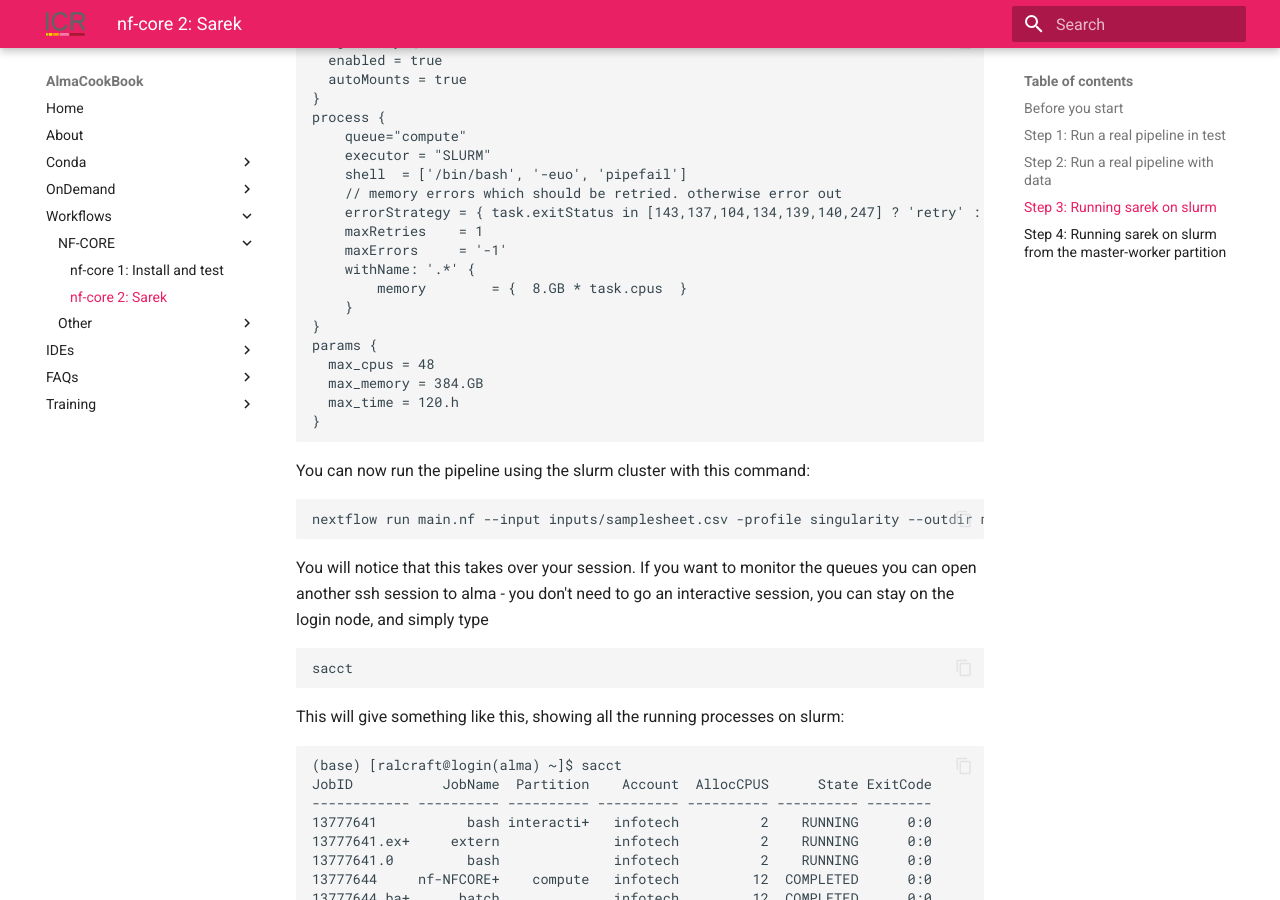
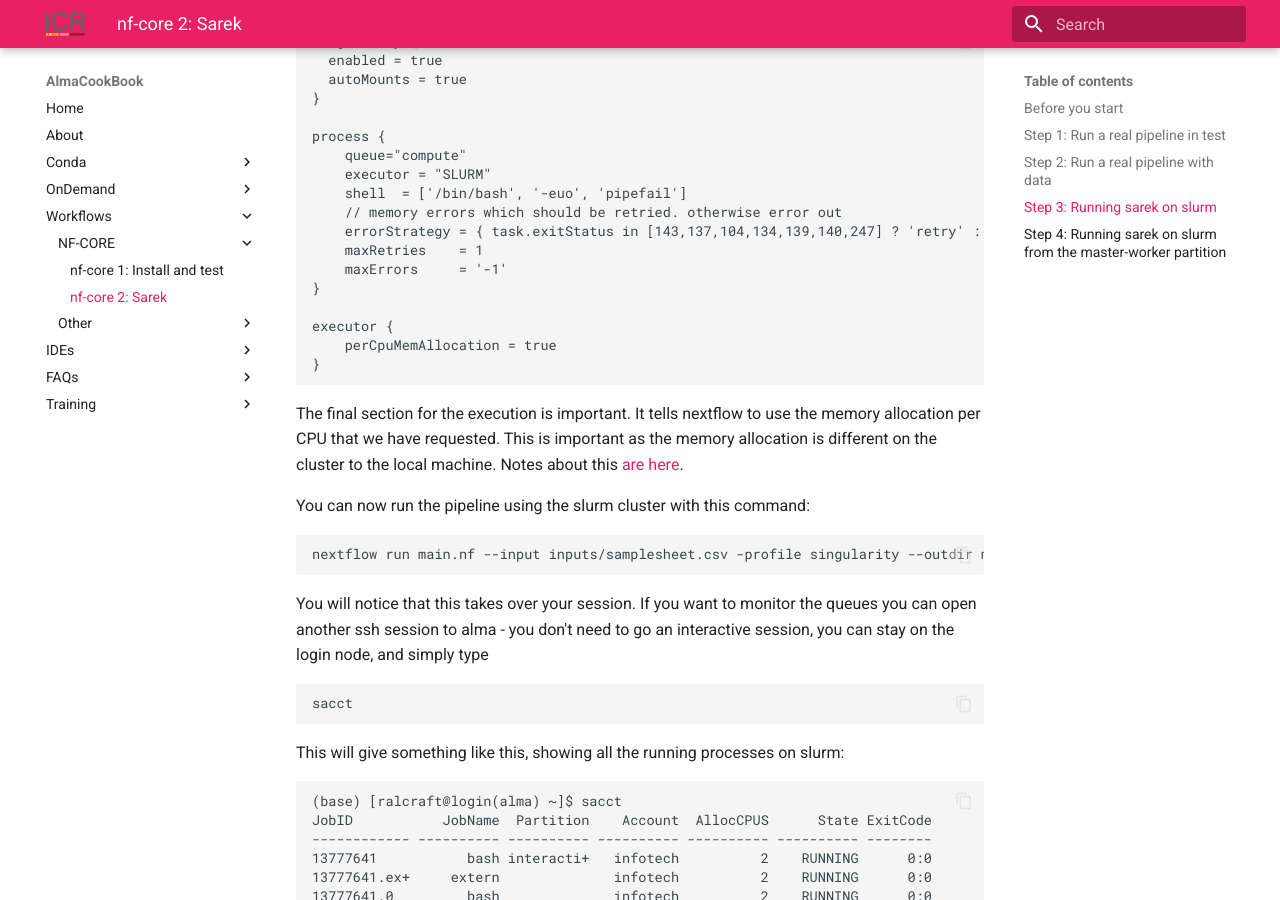
Before and after one commit to AlmaCookBook/AlmaCookBook.github.io, an MkDocs documentation site: the page built from docs/workflows/nf-core-2.md, in a window 1280 px wide and 900 px high, scrolled down 1805 px. Built offline with MkDocs 1.6.1 and Material for MkDocs 9.7.7, drawn with Linux system fonts in a browser that asks for light colours.

Commit message:
Update nf-core-2.md

````diff
--- a/docs/workflows/nf-core-2.md
+++ b/docs/workflows/nf-core-2.md
@@ -63,6 +63,7 @@ singularity {
   enabled = true
   autoMounts = true
 }
+
 process {
     queue="compute"
     executor = "SLURM"
@@ -71,16 +72,15 @@ process {
     errorStrategy = { task.exitStatus in [143,137,104,134,139,140,247] ? 'retry' : 'finish' }
     maxRetries    = 1
     maxErrors     = '-1'
-    withName: '.*' {
-        memory        = {  8.GB * task.cpus  }
-    }
 }
-params {
-  max_cpus = 48
-  max_memory = 384.GB
-  max_time = 120.h
+
+executor {
+    perCpuMemAllocation = true
 }
 ```
+
+The final section for the execution is important. It tells nextflow to use the memory allocation per CPU that we have requested. This is important as the memory allocation is different on the cluster to the local machine. Notes about this [are here](https://www.nextflow.io/docs/latest/config.html#scope-executor).
+
 
 You can now run the pipeline using the slurm cluster with this command:
 
````
